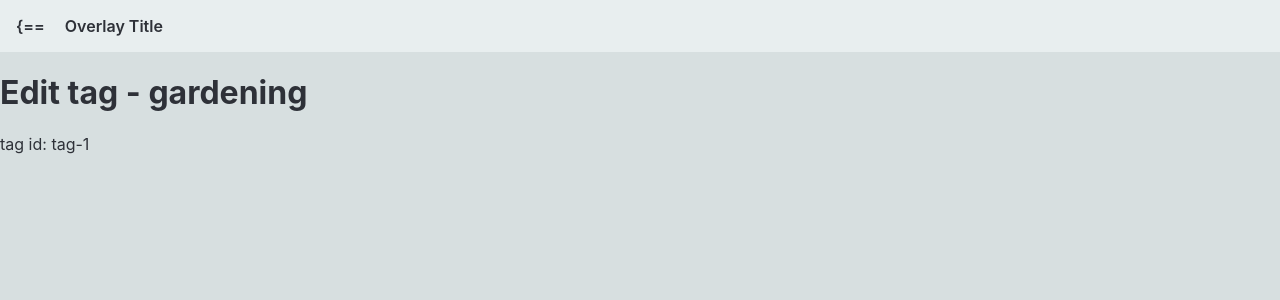
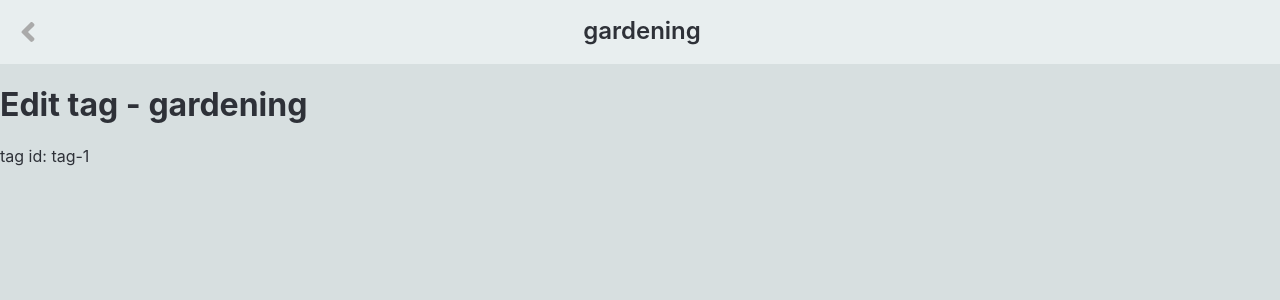
Before and after one commit to krzysztof-rutkowski-wttech/tagged-todos, a Vue app: page /edit-tag/tag-1 in a window 1280 px wide. Shown: the top 300 px of the page. Built offline with nearby package versions, Linux system fonts and the light colour scheme.

Commit message:
Awesome fonts added with library + some refactor

```diff
--- a/package.json
+++ b/package.json
@@ -7,6 +7,9 @@
     "serve": "vite preview"
   },
   "dependencies": {
+    "@fortawesome/free-regular-svg-icons": "^5.15.4",
+    "@fortawesome/free-solid-svg-icons": "^5.15.4",
+    "@fortawesome/vue-fontawesome": "^3.0.0-5",
     "vue": "^3.2.16",
     "vue-router": "^4.0.12",
     "vuex": "^4.0.2"
--- a/src/components/NavBar.vue
+++ b/src/components/NavBar.vue
@@ -34,6 +34,10 @@ export default {
 </script>
 
 <style scoped>
+nav {
+  font-size: 1.125rem;
+}
+
 nav ul {
     list-style-type: none;
     display: flex;
--- a/src/components/Overlay.vue
+++ b/src/components/Overlay.vue
@@ -2,10 +2,10 @@
   <nav>
     <ul>
       <li>
-        <a v-on:click="handleClose">{==</a>
+        <router-link :to="{ name: returnPageName }"><icon icon="angle-left" size="2x" /></router-link>
       </li>
-      <li>
-        <div>Overlay Title</div>
+      <li class="title">
+        <div>{{ title }}</div>
       </li>
     </ul>
   </nav>
@@ -15,17 +15,11 @@
 </template>
 
 <script lang="ts">
-import { store } from '../store'
 
 export default {
-  setup() {
-    const handleClose = () => {
-      store.state.overlayOpened = false
-    }
-
-    return {
-      handleClose,
-    }
+  props: {
+    title: String,
+    returnPageName: String,
   },
 }
 </script>
@@ -47,12 +41,19 @@ nav ul li {
 
 nav ul li a {
     text-decoration: none;
-    color: #2E3138;
-    padding: 1rem;
+    color: #AAA;
+    padding: 0 1.25rem;
     margin: 0;
     cursor: pointer;
 }
 
+.title {
+  color: #2E3138;
+  font-size: 1.5rem;
+  width: 100%;
+  text-align: center;
+  margin-right: 3.5rem;
+}
 .content {
   background-color: #D7DFE0;
 }
--- a/src/components/TodoList.vue
+++ b/src/components/TodoList.vue
@@ -12,10 +12,13 @@
         <li :class="[ todo.state === TodoItemState.DONE && 'done' ]" v-for="todo in list" :key="todo.id">
             <div class='line-1'>
                 <button class="do-btn" @click="todo.state === TodoItemState.WAITING && setAsDone(todo.id)">
-                    {{ todo.state === TodoItemState.WAITING ? 'do' : 'done'}}
+                    <icon v-if="todo.state === TodoItemState.DONE" icon="check-circle" size="2x" />
+                    <icon v-if="todo.state === TodoItemState.WAITING" icon="play-circle" size="2x" />
                 </button>
                 <div class="name">{{ todo.name }}</div>
-                <button class="remove-btn" @click="remove(todo.id)">remove</button>
+                <button class="remove-btn" @click="remove(todo.id)">
+                    <icon icon="trash-alt" size="2x" />
+                </button>
             </div>
             <div v-if="todo.description" class='line-2'>{{ todo.description }}</div>
         </li>
@@ -126,6 +129,9 @@ export default {
     flex-grow: 1;
     margin: 0 1rem;
     font-size: 1.75rem;
+    align-self: center;
+    padding-left: .75rem;
+
   }
 
   .todo-list button {
@@ -134,7 +140,7 @@ export default {
     cursor: pointer;
     border-radius: 2rem;
     background-color: #e5e8e9;
-    font-size: 0.875rem;
+    font-size: .875rem;
     font-weight: 600;
     box-shadow: rgba(14, 30, 37, 0.12) 0px 2px 4px 0px, rgba(14, 30, 37, 0.32) 0px 2px 16px 0px;
   }
@@ -152,7 +158,8 @@ export default {
     border: 1px solid #c76d7e;
     margin-right: -3rem;
     text-align: left;
-    padding-left: 1rem;
+    padding-left: 1.75rem;
+    font-size: 0.75rem;
   }
 
   .todo-list .done .do-btn {
--- a/src/main.ts
+++ b/src/main.ts
@@ -2,8 +2,15 @@ import { createApp } from 'vue'
 import { store, key } from './store'
 import App from './App.vue'
 import router from './router'
+import { library } from '@fortawesome/fontawesome-svg-core'
+import { faAngleLeft, faCheckCircle, faDotCircle, faPlayCircle, faTrashAlt } from '@fortawesome/free-solid-svg-icons'
+// import {  } from '@fortawesome/free-regular-svg-icons'
+import { FontAwesomeIcon } from '@fortawesome/vue-fontawesome'
+
+library.add(faAngleLeft, faCheckCircle, faDotCircle, faPlayCircle, faTrashAlt)
 
 createApp(App)
     .use(router)
     .use(store, key)
+    .component('icon', FontAwesomeIcon)
     .mount('#app')
--- a/src/views/EditTag.vue
+++ b/src/views/EditTag.vue
@@ -1,5 +1,5 @@
 <template>
-  <Overlay>
+  <Overlay :title="tag?.name" returnPageName="tags">
     <h1>Edit tag - {{ tag?.name }}</h1>
     <div>tag id: {{ tag?.id }}</div>
   </Overlay>
--- a/src/views/Tags.vue
+++ b/src/views/Tags.vue
@@ -14,7 +14,8 @@ import NavBar from '../components/NavBar.vue'
 export default {
   components: { TagList, ActionButton, NavBar },
   setup() {
-    const tags = ref(store.state.tags);
+    const tags = ref(store.state.tags)
+
     return {
       tags,
       ActionButtonType
```
Also changed, not shown: src/utils/useOverlayOpened.ts (added, +11 -0 lines).
